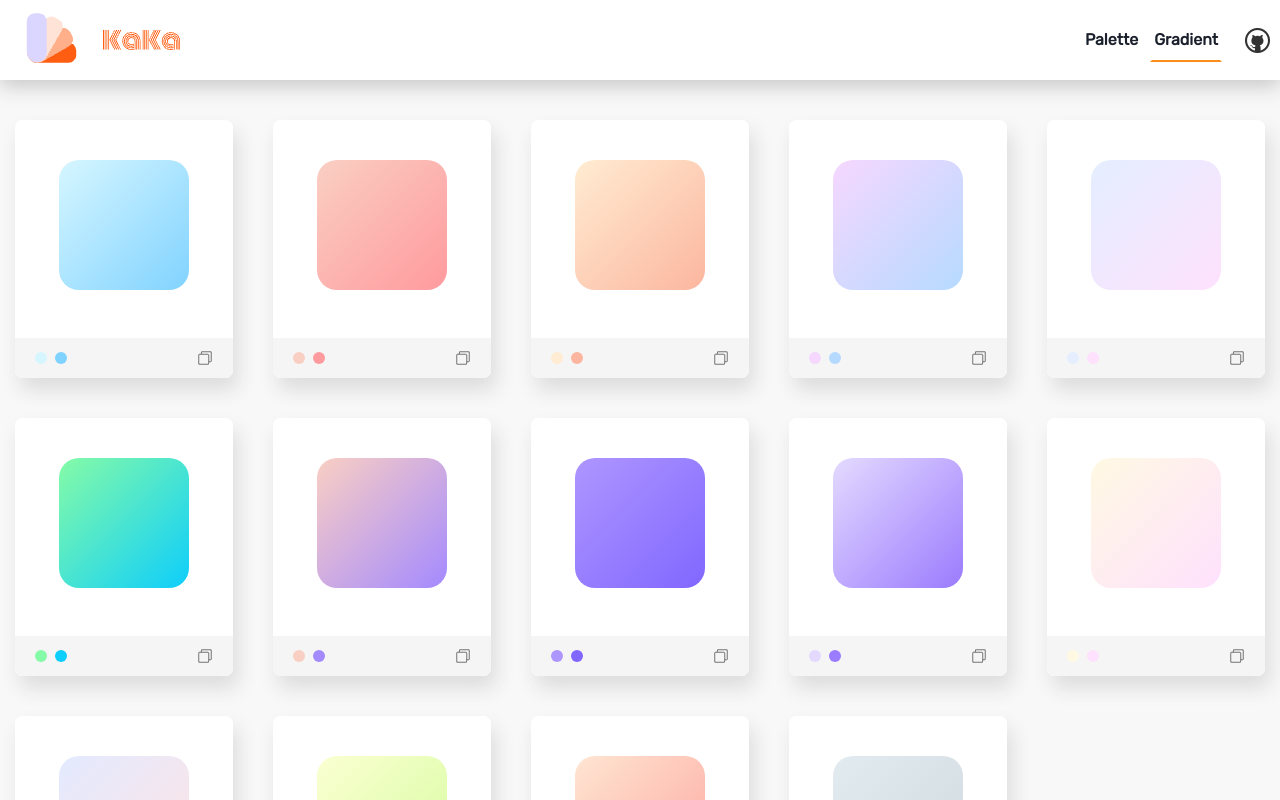
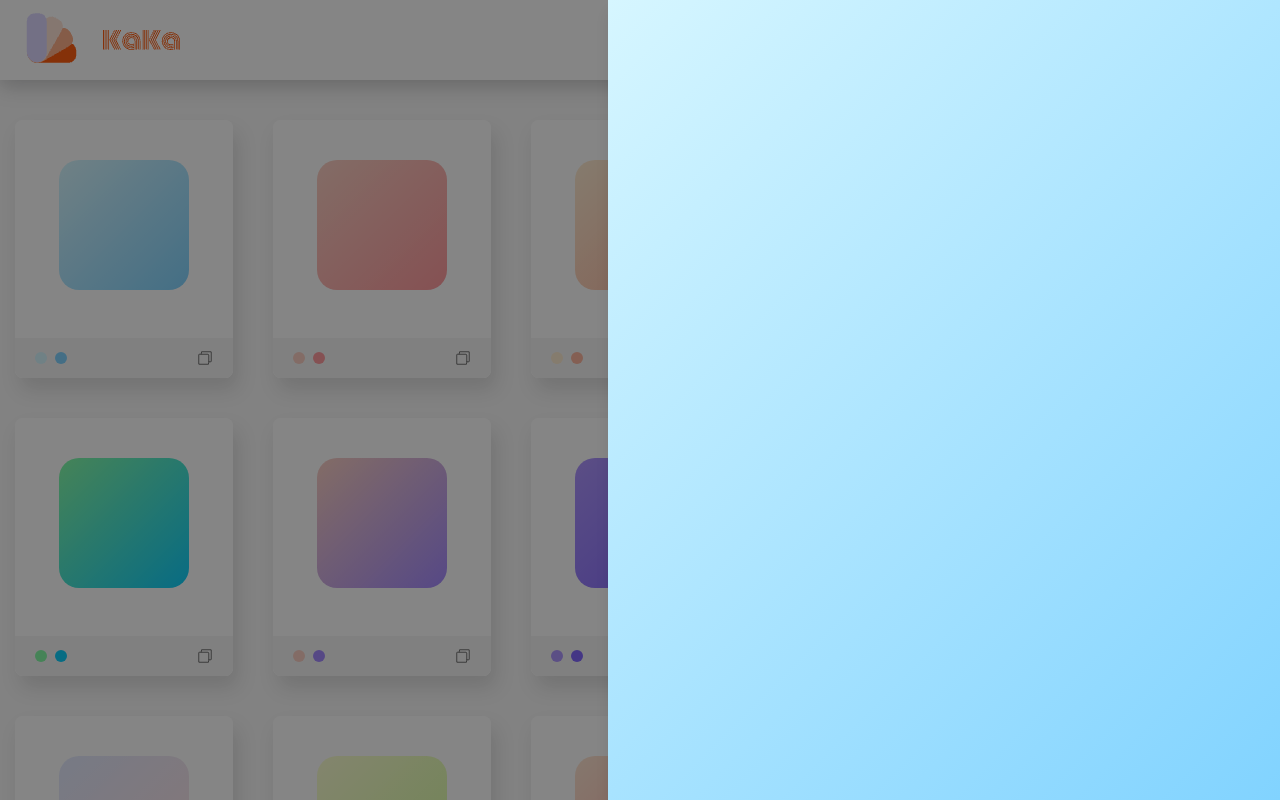
Before and after one commit to afterwork-design/color-card, a Next.js app: page /gradient in a window 1280 px wide. Both pictures are taken after a click on the element 123 px from the left and 224 px from the top of the page. Shown: the top 800 px of the page. Built offline with nearby package versions, Linux system fonts and the light colour scheme.

Commit message:
渐变色模块添加大图预览

```diff
--- a/src/components/gradient/card.tsx
+++ b/src/components/gradient/card.tsx
@@ -1,18 +1,24 @@
 import {Box, BoxProps, HStack, Image, VStack, useToast} from "@chakra-ui/react";
-import React, {FC} from "react";
+import React, {useState, FC, useEffect} from "react";
 import {GradientColor} from "src/server";
 import {RounderBox} from "../primitives";
 import {makeLinearGradient} from "src/util/makeGradient";
 
 interface Props {
     gradientColor: GradientColor;
+    setColorDialogBg: (bgColor: string) => void;
 }
 
-const Card: FC<Props & BoxProps> = ({gradientColor, ...props}) => {
+const Card: FC<Props & BoxProps> = ({gradientColor, setColorDialogBg, ...props}) => {
     const toast = useToast();
 
+    const [gradientColorStr, setGradientColorStr] = useState<string>(makeLinearGradient(gradientColor));
+    useEffect(() => {
+        setGradientColorStr(makeLinearGradient(gradientColor));
+    }, [gradientColor]);
+
     const copyClick: React.MouseEventHandler<HTMLDivElement> = () => {
-        const text = makeLinearGradient(gradientColor);
+        const text = gradientColorStr;
         navigator.clipboard.writeText(text).then(() => {
             toast({
                 title: 'color copied!',
@@ -61,11 +67,13 @@ const Card: FC<Props & BoxProps> = ({gradientColor, ...props}) => {
                 >
                     <Box
                         className="grad"
-                        bg={makeLinearGradient(gradientColor)}
+                        bg={gradientColorStr}
                         w="60%"
                         h="0"
                         pb="60%"
                         borderRadius="20px"
+                        cursor="pointer"
+                        onClick={() => setColorDialogBg(gradientColorStr)}
                     />
                 </Box>
                 <HStack
--- /dev/null
+++ b/src/components/gradient/colorDialog.tsx
@@ -0,0 +1,62 @@
+import React from "react";
+import {
+    Box,
+    Drawer,
+    DrawerBody,
+    DrawerOverlay,
+    DrawerContent,
+    useToast
+} from '@chakra-ui/react'
+
+interface Props {
+    colorDialogBg: string;
+    colorDialogShow: boolean;
+    setColorDialogShow: React.Dispatch<React.SetStateAction<boolean>>;
+}
+
+const ColorDialog: React.FC<Props> = ({
+    colorDialogBg,
+    colorDialogShow,
+    setColorDialogShow
+}) => {
+    const toast = useToast();
+
+    const copyClick = () => {
+        const text = colorDialogBg;
+        navigator.clipboard.writeText(text).then(() => {
+            toast({
+                title: 'color copied!',
+                description: text,
+                status: 'success',
+                duration: 1000
+            });
+        });
+    };
+
+    return (
+        <Drawer
+            isOpen={colorDialogShow}
+            placement='right'
+            onClose={() => setColorDialogShow(false)}
+            size="lg"
+        >
+            <DrawerOverlay />
+            <DrawerContent
+                p={0}
+                cursor="pointer"
+                onClick={copyClick}
+                title="click to copy"
+            >
+                <DrawerBody p={0}>
+                    <Box
+                        h="100%"
+                        w="100%"
+                        bg={colorDialogBg}
+                    />
+                </DrawerBody>
+            </DrawerContent>
+        </Drawer>
+    );
+};
+
+export default ColorDialog;
--- a/src/components/gradient/index.tsx
+++ b/src/components/gradient/index.tsx
@@ -1,13 +1,23 @@
-import React from "react";
+import React, {useCallback, useState} from "react";
 import {Grid} from "@chakra-ui/react";
 import {gradient} from "src/server";
 import Card from "./card";
 import {makeLinearGradient} from "src/util/makeGradient";
+import ColorDialog from "./colorDialog";
 
 const {colors: gradientColors} = gradient;
 
 const Gradient = () => {
+    const [colorDialogShow, setColorDialogShow] = useState<boolean>(false);
+    const [colorDialogBg, setColorDialogBg] = useState<string>("");
+
+    const setColorDialogBgCallback = useCallback((color: string) => {
+        setColorDialogBg(color);
+        setColorDialogShow(true);
+    }, []);
+
     return (
+        <>
             <Grid
                 rowGap="40px"
                 columnGap="40px"
@@ -15,15 +25,27 @@ const Gradient = () => {
                 maxW={["1000px", "1200px", "1400px"]}
                 pl="15px"
                 pr="15px"
-            gridTemplateColumns={["repeat(1, 1fr)", "repeat(2, 1fr)", "repeat(2, 1fr)", "repeat(3, 1fr)", "repeat(5, 1fr)"]}
+                gridTemplateColumns={["repeat(1, 1fr)", "repeat(2, 1fr)", "repeat(3, 1fr)", "repeat(4, 1fr)", "repeat(5, 1fr)", "repeat(6, 1fr)"]}
             >
                 {
                     gradientColors.map((color) => {
                         const key = makeLinearGradient(color);
-                    return  <Card key={key} gradientColor={color} />;
+                        return (
+                            <Card
+                                key={key}
+                                gradientColor={color}
+                                setColorDialogBg={setColorDialogBgCallback}
+                            />
+                        );
                     })
                 }
             </Grid>
+            <ColorDialog
+                colorDialogBg={colorDialogBg}
+                colorDialogShow={colorDialogShow}
+                setColorDialogShow={setColorDialogShow}
+            />
+        </>
     );
 };
 
```
Lines whose indentation alone changed are shown as unchanged.
